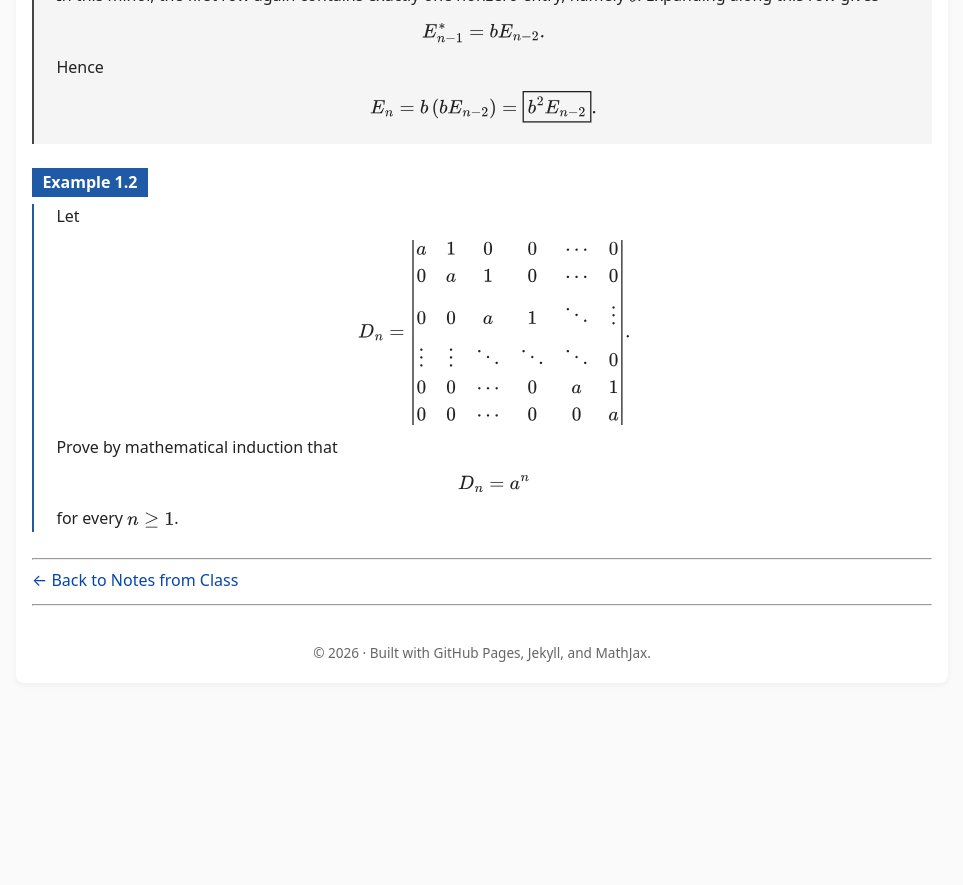
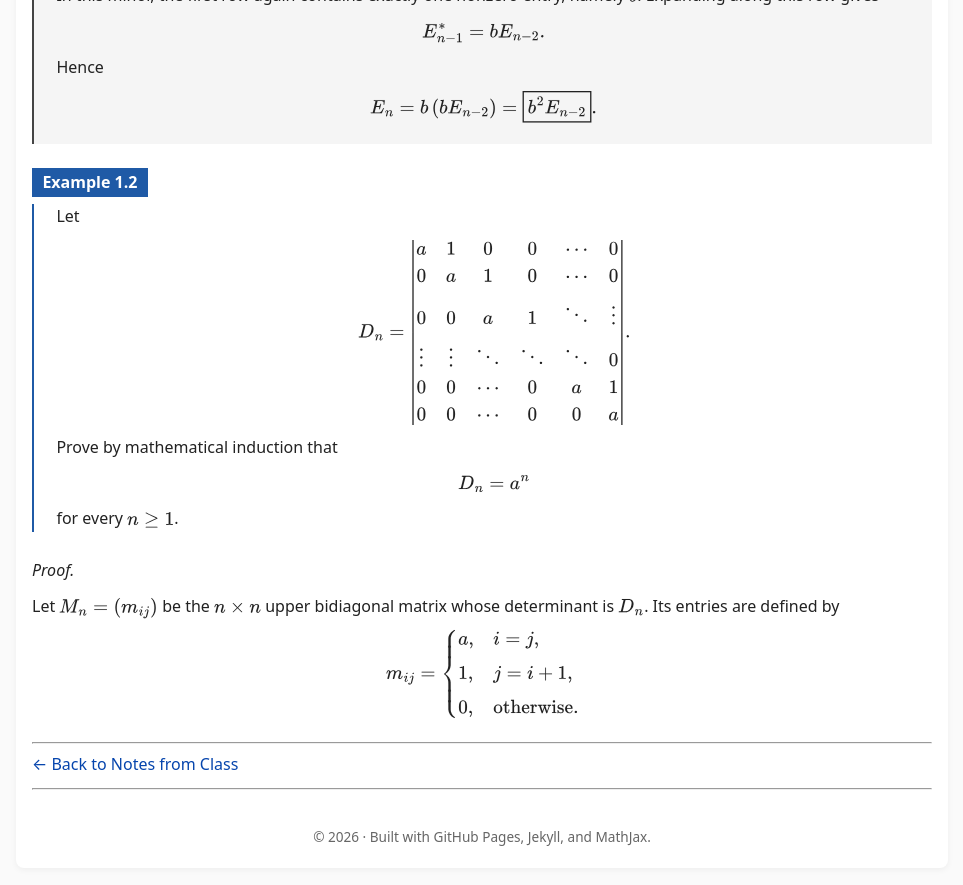
Before and after one commit to SaleemKamaludin/SaleemKamaludin.github.io, a Jekyll site: the page built from courses/math-2276/notes-from-class/lecture-2/index.md, in a window 1280 px wide and 900 px high, scrolled down 3530 px. Shown: the top 885 px of the window, without its empty margins (158-1121 px from the left). Built offline with Jekyll 4.4.1, drawn with Linux system fonts in a browser that asks for light colours; before the commit the page ends 4245 px from its top, so only the background shows below that.

Commit message:
Add start of induction proof to Lecture 2

```diff
--- a/courses/math-2276/notes-from-class/lecture-2/index.md
+++ b/courses/math-2276/notes-from-class/lecture-2/index.md
@@ -486,6 +486,29 @@ b & 1 & 0 & 0 & \cdots & 0\\
 
 </div>
 
+<div class="proof">
+
+  <div class="proof-title">
+    Proof.
+  </div>
+
+  <p>
+    Let \(M_n=(m_{ij})\) be the \(n\times n\) upper bidiagonal matrix
+    whose determinant is \(D_n\). Its entries are defined by
+  </p>
+
+  \[
+  m_{ij}
+  =
+  \begin{cases}
+  a, & i=j,\\[2mm]
+  1, & j=i+1,\\[2mm]
+  0, & \text{otherwise}.
+  \end{cases}
+  \]
+
+</div>
+
 ---
 
 [← Back to Notes from Class]({{ '/courses/math-2276/notes-from-class/' | relative_url }})
```
